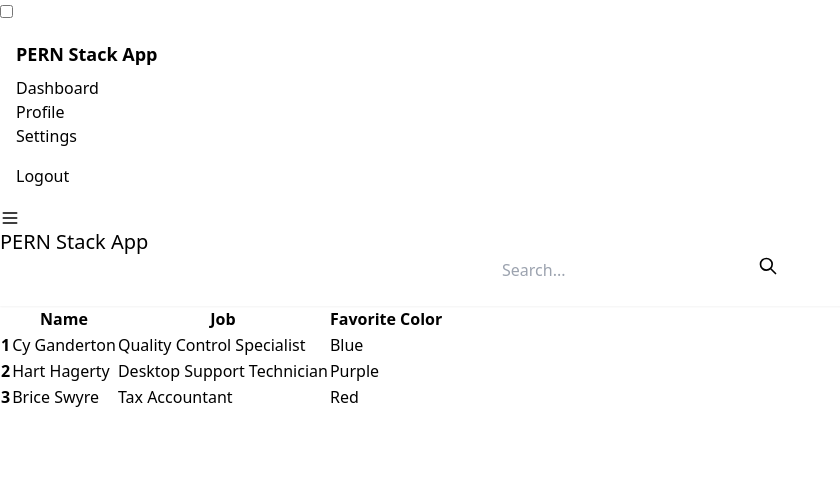
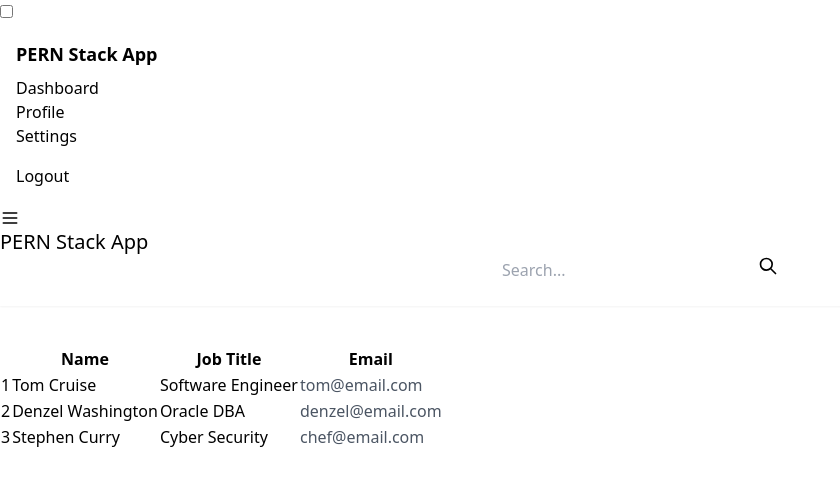
Before and after one commit to Mohau-Comfort/pern_stack_crud_project, a React (Vite) app in the folder client/: page / in a window 1280 px wide. Shown: the top 486 px of the page, without its empty margins (0-840 px from the left). Built offline with nearby package versions, Linux system fonts and the light colour scheme.

Commit message:
updated table styling

```diff
--- a/client/src/components/Tablelist.jsx
+++ b/client/src/components/Tablelist.jsx
@@ -1,44 +1,45 @@
-//src/components/Tablelist.jsx
+import React from 'react';
 
-import React from 'react';
+const clients = [
+  { name: "Tom Cruise", job: "Software Engineer", email: "tom@email.com" },
+  { name: "Denzel Washington", job: "Oracle DBA", email: "denzel@email.com" },
+  { name: "Stephen Curry", job: "Cyber Security", email: "chef@email.com" }
+];
 
 export const Tablelist = () => {
   return (
-    <div className="overflow-x-auto">
+    <div className="overflow-x-auto mt-10">
       <table className="table">
         {/* head */}
         <thead>
           <tr>
             <th></th>
             <th>Name</th>
-        <th>Job</th>
-        <th>Favorite Color</th>
+            <th>Job Title</th>
+            <th>Email</th>
           </tr>
         </thead>
         <tbody>
-      {/* row 1 */}
-      <tr>
-        <th>1</th>
-        <td>Cy Ganderton</td>
-        <td>Quality Control Specialist</td>
-        <td>Blue</td>
+          {clients.map((client, index) => (
+            <tr
+              key={index}
+              className="hover:bg-blue-50 hover:shadow-md group transition-all duration-300"
+            >
+              <td className="group-hover:font-bold">{index + 1}</td>
+              <td className="group-hover:text-blue-600">{client.name}</td>
+              <td className="group-hover:italic">{client.job}</td>
+              <td>
+                <a
+                  href={`mailto:${client.email}`}
+                  className="text-gray-600 group-hover:text-blue-500 group-hover:underline"
+                >
+                  {client.email}
+                </a>
+              </td>
             </tr>
-      {/* row 2 */}
-      <tr className="hover:bg-base-300">
-        <th>2</th>
-        <td>Hart Hagerty</td>
-        <td>Desktop Support Technician</td>
-        <td>Purple</td>
-      </tr>
-      {/* row 3 */}
-      <tr>
-        <th>3</th>
-        <td>Brice Swyre</td>
-        <td>Tax Accountant</td>
-        <td>Red</td>
-      </tr>
+          ))}
         </tbody>
       </table>
     </div>
-  )
-}
+  );
+};
```
Lines whose indentation alone changed are shown as unchanged.
